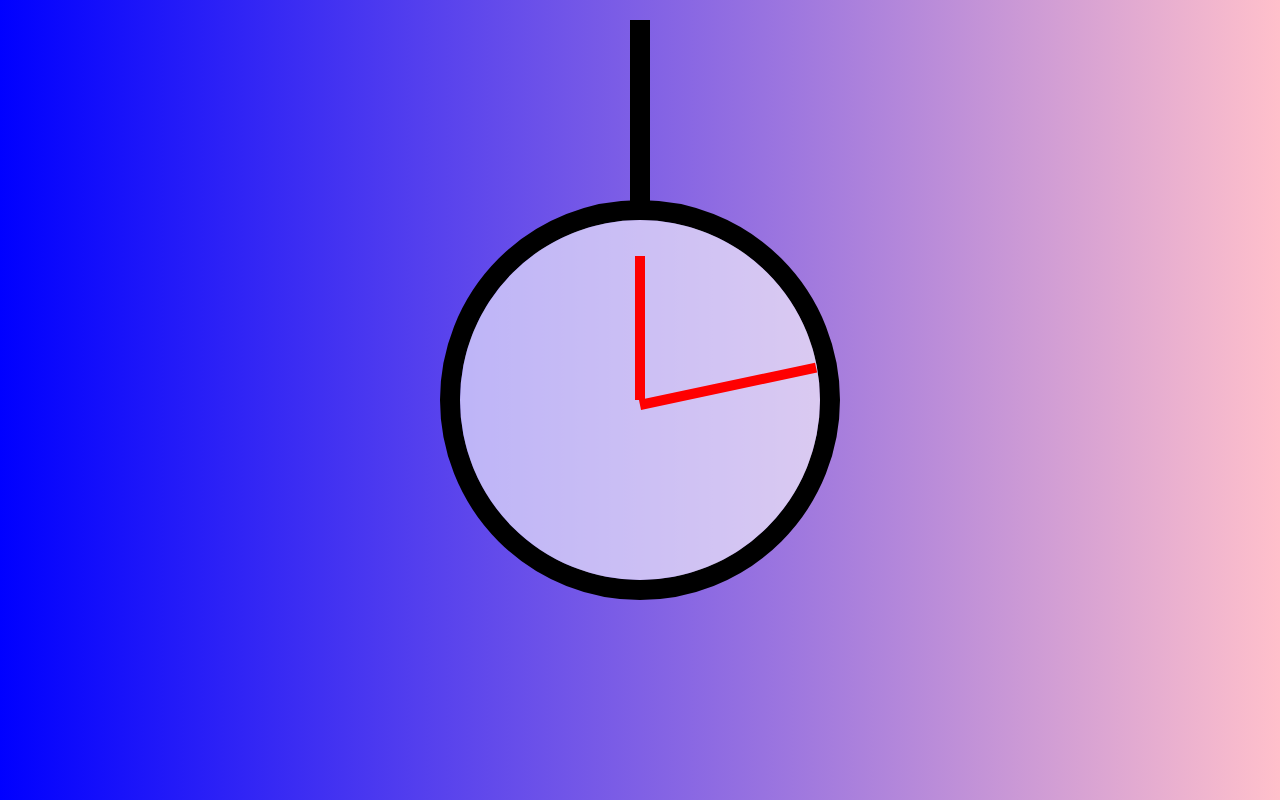
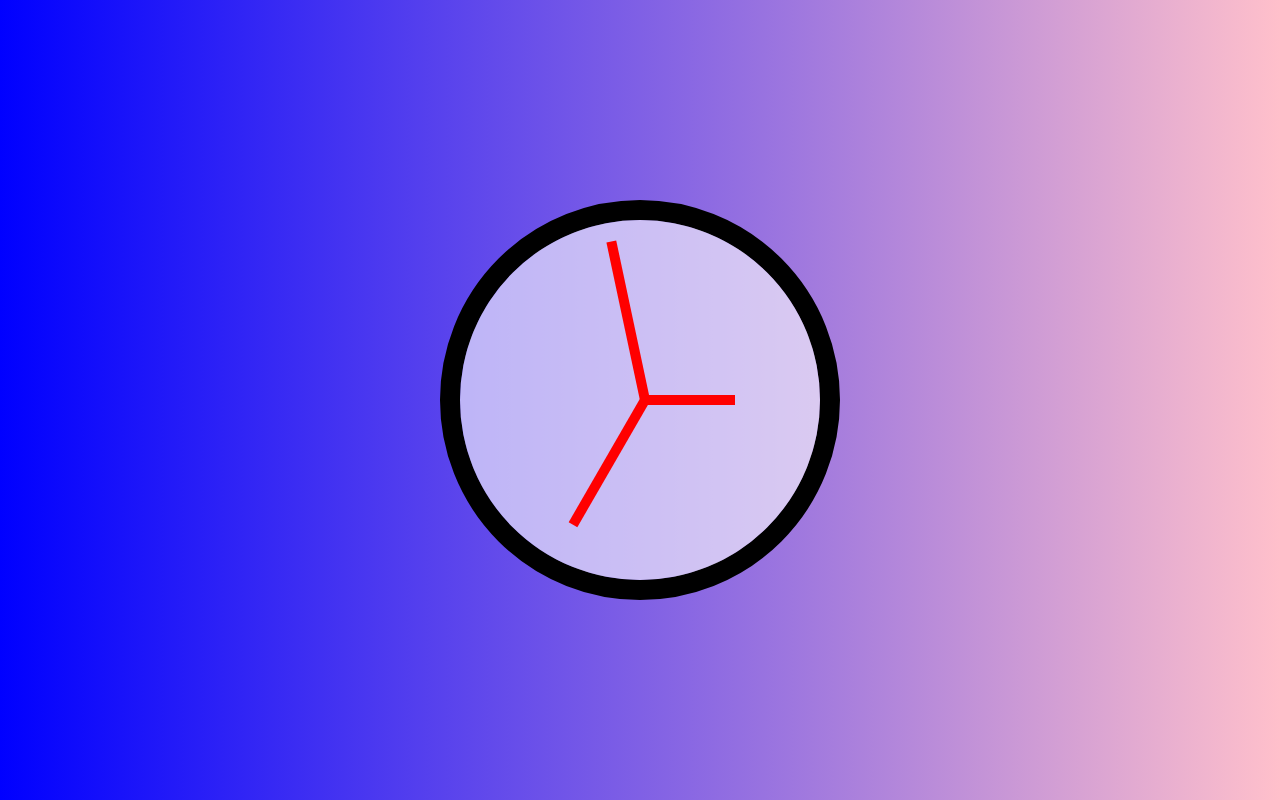
Before and after one commit to mreleftheros/css-clock, a plain HTML site: page index.html in a window 1280 px wide. Drawn offline with Linux system fonts and the light colour scheme.

Commit message:
Add updateClockRotation function

```diff
--- a/scripts/app.js
+++ b/scripts/app.js
@@ -3,22 +3,22 @@ const minuteHandle = document.getElementById("minuteHandle");
 const hourHandle = document.getElementById("hourHandle");
 
 const updateClockRotation = (time, timeMax, element) => {
-
+  const timeDegrees = (time / timeMax * 360).toFixed(0);
+  element.style.transform = `rotate(${timeDegrees}deg)`;
 }
 
 const setDate = () => {
   setInterval(() => {
     const now = new Date();
 
-    // seconds
+    // get time variables
     const seconds = now.getSeconds();
-    const secondDegrees = (seconds / 60 * 360).toFixed(0);
-    secondHandle.style.transform = `rotate(${secondDegrees}deg)`;
+    const minutes = now.getMinutes();
+    const hours = now.getHours();
 
-    // minutes
-
-
-    //hours
+    updateClockRotation(seconds, 60, secondHandle);
+    updateClockRotation(minutes, 60, minuteHandle);
+    updateClockRotation(hours, 12, hourHandle);
   }, 1000)
 };
 
--- a/styles/style.scss
+++ b/styles/style.scss
@@ -6,19 +6,7 @@
   border: #000 solid 2rem;
   border-radius: 50%;
   position: relative;
-
-  &::before {
-    content: "";
-    display: block;
-    width: 2rem;
-    height: 20rem;
-    background: #000;
-    position: absolute;
-    top: 0;
-    left: 50%;
-    transform-origin: top;
-    transform: translate(-50%) rotate(180deg);
-  }
+  transform: rotate(270deg);
 
   &__face {
     background: rgba(255, 255, 255, .6);
@@ -31,8 +19,8 @@
       left: 50%;
       top: 50%;
       transform-origin: left center;
-      transform: translateY(-50%) rotate(270deg);
-      width: 50%;
+      transform: translateY(-50%);
+      width: 45%;
       height: 1rem;
       background: red;
     }
@@ -42,7 +30,7 @@
       left: 50%;
       top: 50%;
       transform-origin: left center;
-      transform: translateY(-50%) rotate(270deg);
+      transform: translateY(-50%);
       width: 40%;
       height: 1rem;
       background: red;
@@ -53,7 +41,7 @@
       left: 50%;
       top: 50%;
       transform-origin: left center;
-      transform: translateY(-50%) rotate(270deg);
+      transform: translateY(-50%);
       width: 25%;
       height: 1rem;
       background: red;
```
Also changed, not shown: styles/style.css, 1 other file.
